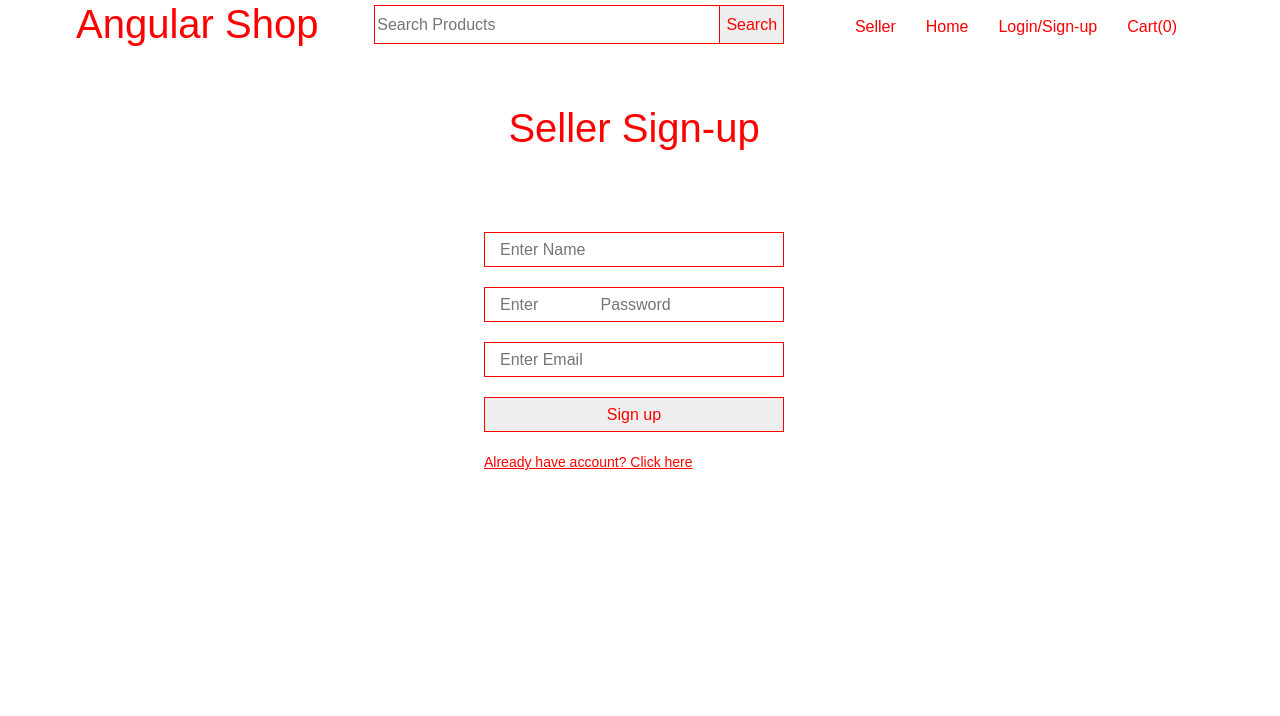
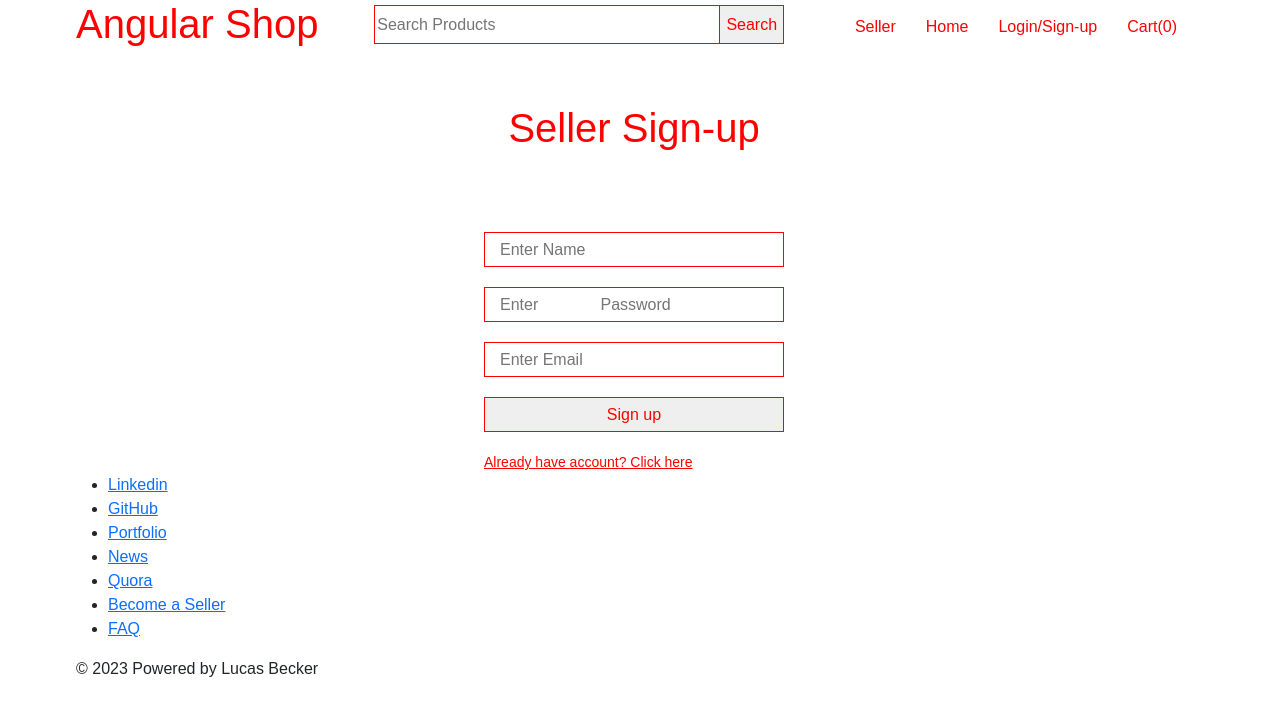
Before and after one commit to LucBecker/ecommerce-app, an Angular app: page /seller-auth in a window 1280 px wide. Shown: the top 716 px of the page. Built offline with nearby package versions, Linux system fonts and the light colour scheme.

Commit message:
footer component on app component

```diff
--- a/src/app/app.component.html
+++ b/src/app/app.component.html
@@ -1,4 +1,5 @@
 <div class="container">
   <app-header></app-header>
   <router-outlet></router-outlet>
+  <app-footer></app-footer>
 </div>
--- a/src/app/footer/footer.component.html
+++ b/src/app/footer/footer.component.html
@@ -1 +1,26 @@
-<p>footer works!</p>
+<div class="footer">
+  <ul>
+      <li>
+      <a href="https://www.linkedin.com/in/lucas-becker-712237169/">Linkedin</a>
+      </li>
+      <li>
+          <a href="https://github.com/LucBecker">GitHub</a>
+      </li>
+      <li>
+        <a href="https://lucasbecker.vercel.app/">Portfolio</a>
+      </li>
+      <li>
+          <a href="https://www.quora.com/profile/Lucas-Becker-4">News</a>
+      </li>
+      <li>
+          <a href="https://github.com/LucBecker">Quora</a>
+      </li>
+      <li>
+          <a routerLink="/seller-auth">Become a Seller</a>
+      </li>
+      <li>
+          <a href="">FAQ</a>
+      </li>
+    </ul>
+    <p>© 2023 Powered by Lucas Becker</p>
+</div>
```
